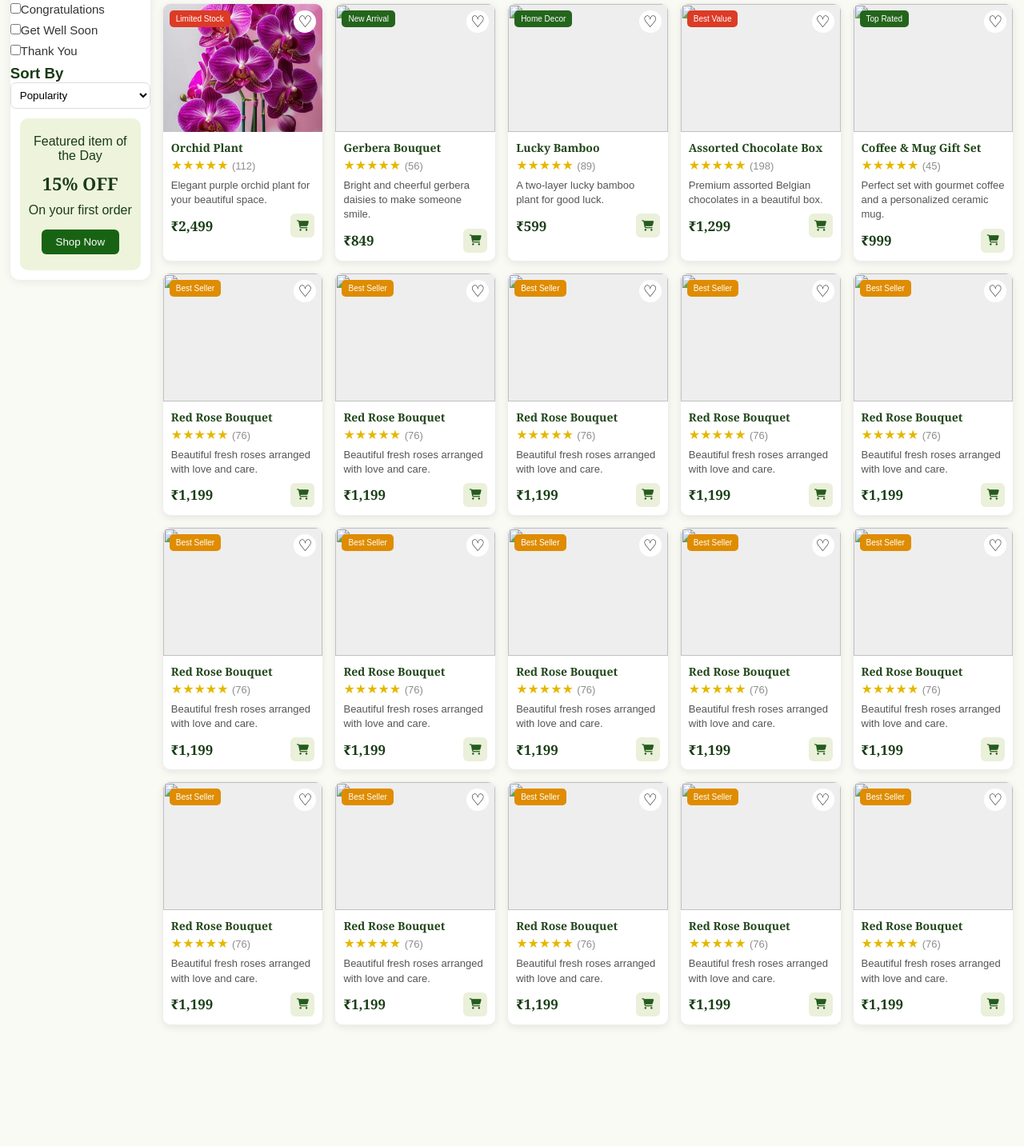
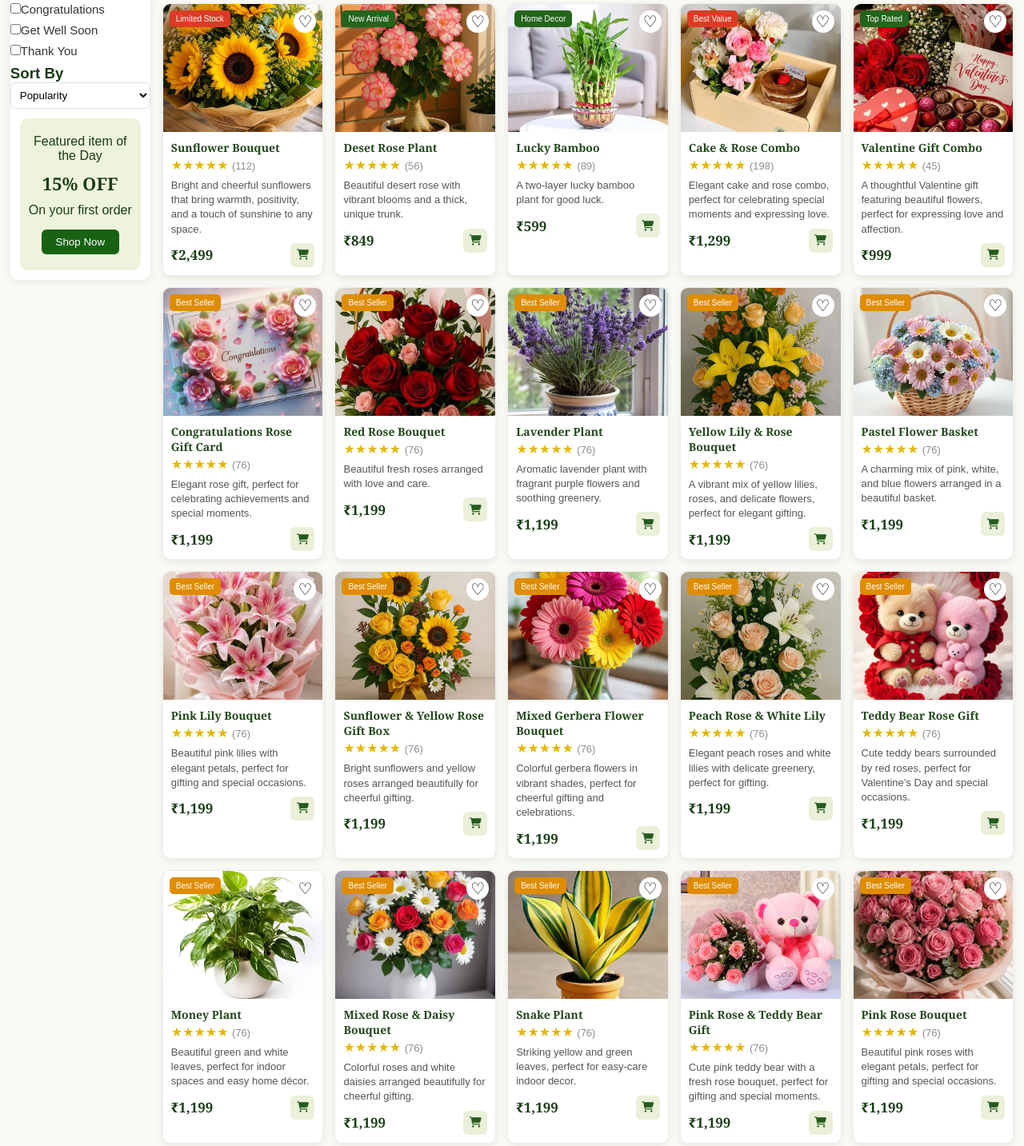
Before and after one commit to viveks227/Sun_shine, a plain HTML site: page Front-end/product-section/product.html in a window 1280 px wide. Shown: the part 572-2005 px from the top of the page at 80% size. Before the commit the page ends 1869 px from the top, so only its background shows below. Drawn offline with Linux system fonts and the light colour scheme.

Commit message:
product/img-link & description added

```diff
--- a/Front-end/product-section/product.html
+++ b/Front-end/product-section/product.html
@@ -5,8 +5,7 @@
     <meta name="viewport" content="width=device-width, initial-scale=1.0">
     <title>Sun_Shine | Products </title>
     <link rel="stylesheet" href="product.css"/>
-    <link rel="stylesheet"
-        href="https://cdnjs.cloudflare.com/ajax/libs/font-awesome/6.5.2/css/all.min.css"/>
+    <link rel="stylesheet" href="https://cdnjs.cloudflare.com/ajax/libs/font-awesome/6.5.2/css/all.min.css"/>
 </head>
 <body>
     <div id="topBar">
@@ -218,11 +217,11 @@
                             ♡
                         </button>
 
-                        <img src="../flower-img/orchid1.jpg" alt="Orchid Plant"/>
+                        <img src="../product-section/product-img/sunflower_bouguet.jpg" alt="sunflower_bouguet"/>
                 </div>
 
                 <div class="productInfo">
-                    <h3>Orchid Plant</h3>
+                    <h3>Sunflower Bouquet</h3>
 
                     <div class="rating">
                         ★★★★★
@@ -230,8 +229,7 @@
                     </div>
 
                     <p>
-                        Elegant purple orchid plant
-                        for your beautiful space.
+                        Bright and cheerful sunflowers that bring warmth, positivity, and a touch of sunshine to any space.
                     </p>
 
                     <div class="productBottom">
@@ -257,12 +255,12 @@
                         ♡
                     </button>
 
-                    <img src="" alt=""/>
+                    <img src="../product-section/product-img/desert_rose_plant.jpg" alt="desert_rose_plant"/>
                 </div>
 
                 <div class="productInfo">
 
-                    <h3>Gerbera Bouquet</h3>
+                    <h3>Deset Rose Plant</h3>
 
                     <div class="rating">
                         ★★★★★
@@ -270,8 +268,7 @@
                     </div>
 
                     <p>
-                        Bright and cheerful gerbera
-                        daisies to make someone smile.
+                        Beautiful desert rose with vibrant blooms and a thick, unique trunk.
                     </p>
 
                     <div class="productBottom">
@@ -286,7 +283,6 @@
                 </div>
             </div>
 
-
             <div class="productCard">
                 <div class="productImg">
                      <span class="badge green">
@@ -297,7 +293,7 @@
                         ♡
                     </button>
 
-                    <img src="" alt=""/>
+                    <img src="../product-section/product-img/lucky_bamboo.jpg" alt="bamboo"/>
                 </div>
 
                 <div class="productInfo">
@@ -334,19 +330,18 @@
                         ♡
                     </button>
 
-                    <img src="" alt=""/>
+                    <img src="../product-section/product-img/floweer_cake_combo.jpg" alt="floweer_cake_combo"/>
                 </div>
 
                 <div class="productInfo">
-                    <h3>Assorted Chocolate Box</h3>
+                    <h3>Cake & Rose Combo </h3>
 
                     <div class="rating">
                         ★★★★★
                         <span>(198)</span>
                     </div>
                     <p>
-                        Premium assorted Belgian
-                        chocolates in a beautiful box.
+                       Elegant cake and rose combo, perfect for celebrating special moments and expressing love.
                     </p>
 
                     <div class="productBottom">
@@ -370,19 +365,18 @@
                         ♡
                     </button>
 
-                    <img src="" alt=""/>
+                    <img src="../product-section/product-img/valentine_gift.jpg" alt="valentine_gift"/>
                 </div>
 
                 <div class="productInfo">
 
-                    <h3>Coffee & Mug Gift Set</h3>
+                    <h3>Valentine Gift Combo</h3>
                     <div class="rating">
                         ★★★★★
                         <span>(45)</span>
                     </div>
                     <p>
-                        Perfect set with gourmet coffee
-                        and a personalized ceramic mug.
+                        A thoughtful Valentine gift featuring beautiful flowers, perfect for expressing love and affection.
                     </p>
                     <div class="productBottom">
                         <strong>₹999</strong>
@@ -406,7 +400,39 @@
                         ♡
                     </button>
 
-                    <img src="" alt=""/>
+                    <img src="../product-section/product-img/congratulation_rose_gift.jpg" alt="congratulation_rose_gift"/>
+
+                </div>
+
+                <div class="productInfo">
+                    <h3>Congratulations Rose Gift Card</h3>
+                    <div class="rating">
+                        ★★★★★
+                        <span>(76)</span>
+                    </div>
+                    <p>
+                        Elegant rose gift, perfect for celebrating achievements and special moments.
+                    </p>
+                    <div class="productBottom">
+                        <strong>₹1,199</strong>
+                        <button>
+                            <i class="fa-solid fa-cart-shopping"></i>
+                        </button>
+                    </div>
+                </div>
+            </div>
+
+            <div class="productCard">
+                <div class="productImg">
+
+                    <span class="badge orange">
+                        Best Seller
+                    </span>
+                    <button class="heart">
+                        ♡
+                    </button>
+
+                    <img src="../product-section/product-img/red_rose_basket.jpg" alt="red_rose_basket"/>
 
                 </div>
 
@@ -440,53 +466,18 @@
                         ♡
                     </button>
 
-                    <img src="" alt=""/>
+                    <img src="../product-section/product-img/lavender_plant.jpg" alt="lavender_plant"/>
 
                 </div>
 
                 <div class="productInfo">
-                    <h3>Red Rose Bouquet</h3>
+                    <h3>Lavender Plant</h3>
                     <div class="rating">
                         ★★★★★
                         <span>(76)</span>
                     </div>
                     <p>
-                        Beautiful fresh roses arranged
-                        with love and care.
-                    </p>
-                    <div class="productBottom">
-                        <strong>₹1,199</strong>
-                        <button>
-                            <i class="fa-solid fa-cart-shopping"></i>
-                        </button>
-                    </div>
-                </div>
-            </div>
-
-
-            <div class="productCard">
-                <div class="productImg">
-
-                    <span class="badge orange">
-                        Best Seller
-                    </span>
-                    <button class="heart">
-                        ♡
-                    </button>
-
-                    <img src="" alt=""/>
-
-                </div>
-
-                <div class="productInfo">
-                    <h3>Red Rose Bouquet</h3>
-                    <div class="rating">
-                        ★★★★★
-                        <span>(76)</span>
-                    </div>
-                    <p>
-                        Beautiful fresh roses arranged
-                        with love and care.
+                        Aromatic lavender plant with fragrant purple flowers and soothing greenery.
                     </p>
                     <div class="productBottom">
                         <strong>₹1,199</strong>
@@ -507,19 +498,18 @@
                         ♡
                     </button>
 
-                    <img src="" alt=""/>
+                    <img src="../product-section/product-img/yellow_flower_bouget.jpg" alt="yellow_flower_bouget"/>
 
                 </div>
 
                 <div class="productInfo">
-                    <h3>Red Rose Bouquet</h3>
+                    <h3>Yellow Lily & Rose Bouquet</h3>
                     <div class="rating">
                         ★★★★★
                         <span>(76)</span>
                     </div>
                     <p>
-                        Beautiful fresh roses arranged
-                        with love and care.
+                        A vibrant mix of yellow lilies, roses, and delicate flowers, perfect for elegant gifting.
                     </p>
                     <div class="productBottom">
                         <strong>₹1,199</strong>
@@ -540,19 +530,17 @@
                         ♡
                     </button>
 
-                    <img src="" alt=""/>
+                    <img src="../product-section/product-img/daisy_basket.jpg" alt="daisy_basket"/>
 
                 </div>
 
                 <div class="productInfo">
-                    <h3>Red Rose Bouquet</h3>
+                    <h3>Pastel Flower Basket</h3>
                     <div class="rating">
                         ★★★★★
                         <span>(76)</span>
                     </div>
-                    <p>
-                        Beautiful fresh roses arranged
-                        with love and care.
+                    <p>A charming mix of pink, white, and blue flowers arranged in a beautiful basket.
                     </p>
                     <div class="productBottom">
                         <strong>₹1,199</strong>
@@ -573,19 +561,18 @@
                         ♡
                     </button>
 
-                    <img src="" alt=""/>
+                    <img src="../product-section/product-img/lily_bouguet.jpg" alt="lily_bouguet"/>
 
                 </div>
 
                 <div class="productInfo">
-                    <h3>Red Rose Bouquet</h3>
+                    <h3>Pink Lily Bouquet</h3>
                     <div class="rating">
                         ★★★★★
                         <span>(76)</span>
                     </div>
                     <p>
-                        Beautiful fresh roses arranged
-                        with love and care.
+                        Beautiful pink lilies with elegant petals, perfect for gifting and special occasions.
                     </p>
                     <div class="productBottom">
                         <strong>₹1,199</strong>
@@ -606,19 +593,18 @@
                         ♡
                     </button>
 
-                    <img src="" alt=""/>
+                    <img src="../product-section/product-img/sunflower_gift_hamper.jpg" alt="sunflower_gift_hamper"/>
 
                 </div>
 
                 <div class="productInfo">
-                    <h3>Red Rose Bouquet</h3>
+                    <h3>Sunflower & Yellow Rose Gift Box</h3>
                     <div class="rating">
                         ★★★★★
                         <span>(76)</span>
                     </div>
                     <p>
-                        Beautiful fresh roses arranged
-                        with love and care.
+                        Bright sunflowers and yellow roses arranged beautifully for cheerful gifting.
                     </p>
                     <div class="productBottom">
                         <strong>₹1,199</strong>
@@ -639,19 +625,18 @@
                         ♡
                     </button>
 
-                    <img src="" alt=""/>
+                    <img src="../product-section/product-img/mix_daisy_flower.jpg" alt="mix_daisy_flower"/>
 
                 </div>
 
                 <div class="productInfo">
-                    <h3>Red Rose Bouquet</h3>
+                    <h3>Mixed Gerbera Flower Bouquet</h3>
                     <div class="rating">
                         ★★★★★
                         <span>(76)</span>
                     </div>
                     <p>
-                        Beautiful fresh roses arranged
-                        with love and care.
+                        Colorful gerbera flowers in vibrant shades, perfect for cheerful gifting and celebrations.
                     </p>
                     <div class="productBottom">
                         <strong>₹1,199</strong>
@@ -672,19 +657,18 @@
                         ♡
                     </button>
 
-                    <img src="" alt=""/>
+                    <img src="../product-section/product-img/white_rose.jpg" alt="white_rose"/>
 
                 </div>
 
                 <div class="productInfo">
-                    <h3>Red Rose Bouquet</h3>
+                    <h3>Peach Rose & White Lily </h3>
                     <div class="rating">
                         ★★★★★
                         <span>(76)</span>
                     </div>
                     <p>
-                        Beautiful fresh roses arranged
-                        with love and care.
+                        Elegant peach roses and white lilies with delicate greenery, perfect for gifting.
                     </p>
                     <div class="productBottom">
                         <strong>₹1,199</strong>
@@ -705,19 +689,18 @@
                         ♡
                     </button>
 
-                    <img src="" alt=""/>
+                    <img src="../product-section/product-img/taddy_gift.jpg" alt="taddy_gift"/>
 
                 </div>
 
                 <div class="productInfo">
-                    <h3>Red Rose Bouquet</h3>
+                    <h3>Teddy Bear Rose Gift</h3>
                     <div class="rating">
                         ★★★★★
                         <span>(76)</span>
                     </div>
                     <p>
-                        Beautiful fresh roses arranged
-                        with love and care.
+                        Cute teddy bears surrounded by red roses, perfect for Valentine’s Day and special occasions.
                     </p>
                     <div class="productBottom">
                         <strong>₹1,199</strong>
@@ -738,19 +721,18 @@
                         ♡
                     </button>
 
-                    <img src="" alt=""/>
+                    <img src="../product-section/product-img/money_plant.jpg" alt="money_plant"/>
 
                 </div>
 
                 <div class="productInfo">
-                    <h3>Red Rose Bouquet</h3>
+                    <h3>Money Plant</h3>
                     <div class="rating">
                         ★★★★★
                         <span>(76)</span>
                     </div>
                     <p>
-                        Beautiful fresh roses arranged
-                        with love and care.
+                        Beautiful green and white leaves, perfect for indoor spaces and easy home décor.
                     </p>
                     <div class="productBottom">
                         <strong>₹1,199</strong>
@@ -771,19 +753,18 @@
                         ♡
                     </button>
 
-                    <img src="" alt=""/>
+                    <img src="../product-section/product-img/rose_flask.jpg" alt="rose_flask"/>
 
                 </div>
 
                 <div class="productInfo">
-                    <h3>Red Rose Bouquet</h3>
+                    <h3>Mixed Rose & Daisy Bouquet</h3>
                     <div class="rating">
                         ★★★★★
                         <span>(76)</span>
                     </div>
                     <p>
-                        Beautiful fresh roses arranged
-                        with love and care.
+                        Colorful roses and white daisies arranged beautifully for cheerful gifting.
                     </p>
                     <div class="productBottom">
                         <strong>₹1,199</strong>
@@ -804,19 +785,18 @@
                         ♡
                     </button>
 
-                    <img src="" alt=""/>
+                    <img src="../product-section/product-img/snake_plant.jpg" alt="snake_plant"/>
 
                 </div>
 
                 <div class="productInfo">
-                    <h3>Red Rose Bouquet</h3>
+                    <h3>Snake Plant</h3>
                     <div class="rating">
                         ★★★★★
                         <span>(76)</span>
                     </div>
                     <p>
-                        Beautiful fresh roses arranged
-                        with love and care.
+                        Striking yellow and green leaves, perfect for easy-care indoor decor.
                     </p>
                     <div class="productBottom">
                         <strong>₹1,199</strong>
@@ -837,19 +817,18 @@
                         ♡
                     </button>
 
-                    <img src="" alt=""/>
+                    <img src="../product-section/product-img/rose_with_taddy.jpg" alt="rose_with_taddy"/>
 
                 </div>
 
                 <div class="productInfo">
-                    <h3>Red Rose Bouquet</h3>
+                    <h3>Pink Rose & Teddy Bear Gift</h3>
                     <div class="rating">
                         ★★★★★
                         <span>(76)</span>
                     </div>
                     <p>
-                        Beautiful fresh roses arranged
-                        with love and care.
+                        Cute pink teddy bear with a fresh rose bouquet, perfect for gifting and special moments.
                     </p>
                     <div class="productBottom">
                         <strong>₹1,199</strong>
@@ -870,19 +849,18 @@
                         ♡
                     </button>
 
-                    <img src="" alt=""/>
+                    <img src="../product-section/product-img/pinkRose_bouguet.jpg" alt="orange_flask"/>
 
                 </div>
 
                 <div class="productInfo">
-                    <h3>Red Rose Bouquet</h3>
+                    <h3>Pink Rose Bouquet</h3>
                     <div class="rating">
                         ★★★★★
                         <span>(76)</span>
                     </div>
                     <p>
-                        Beautiful fresh roses arranged
-                        with love and care.
+                        Beautiful pink roses with elegant petals, perfect for gifting and special occasions.
                     </p>
                     <div class="productBottom">
                         <strong>₹1,199</strong>
```
